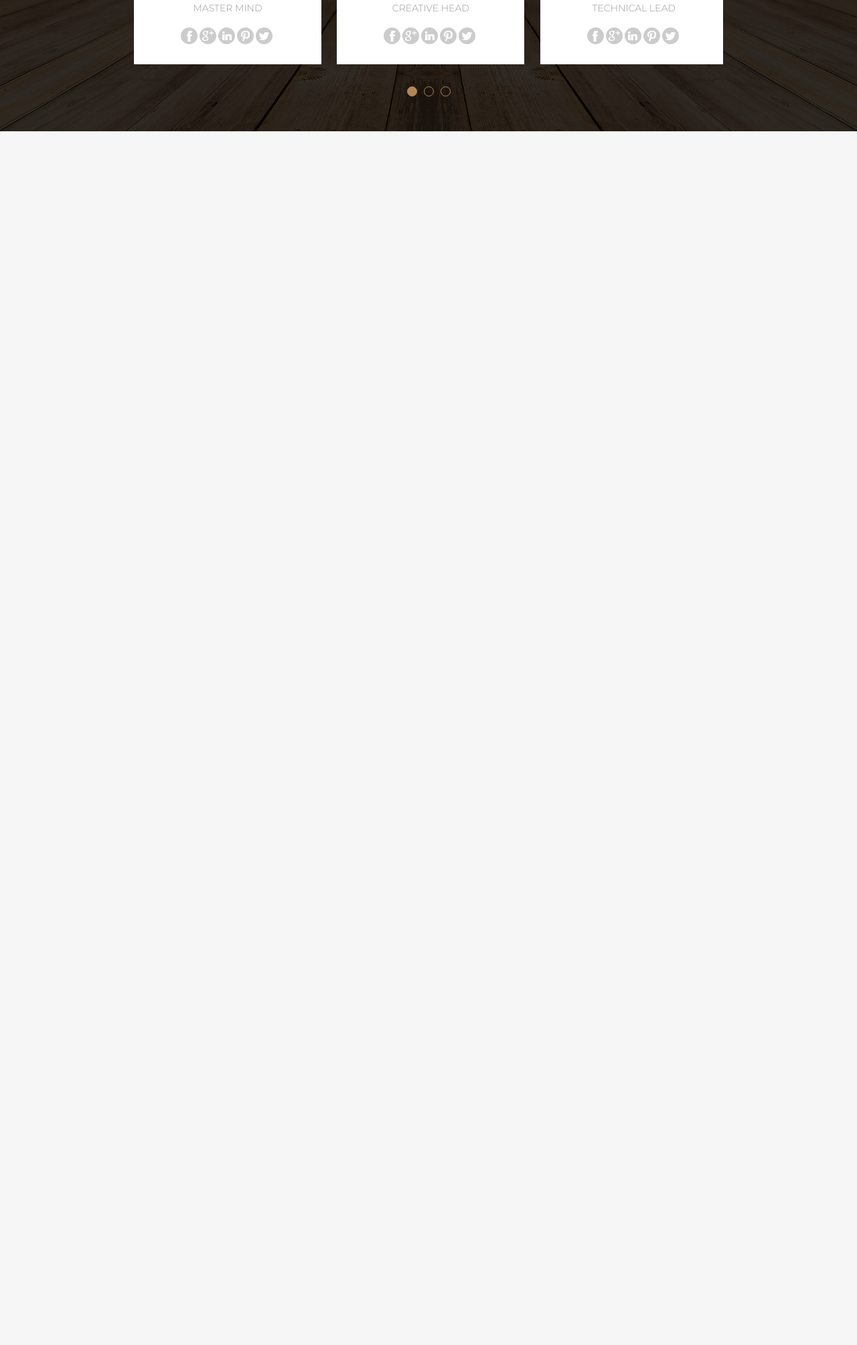
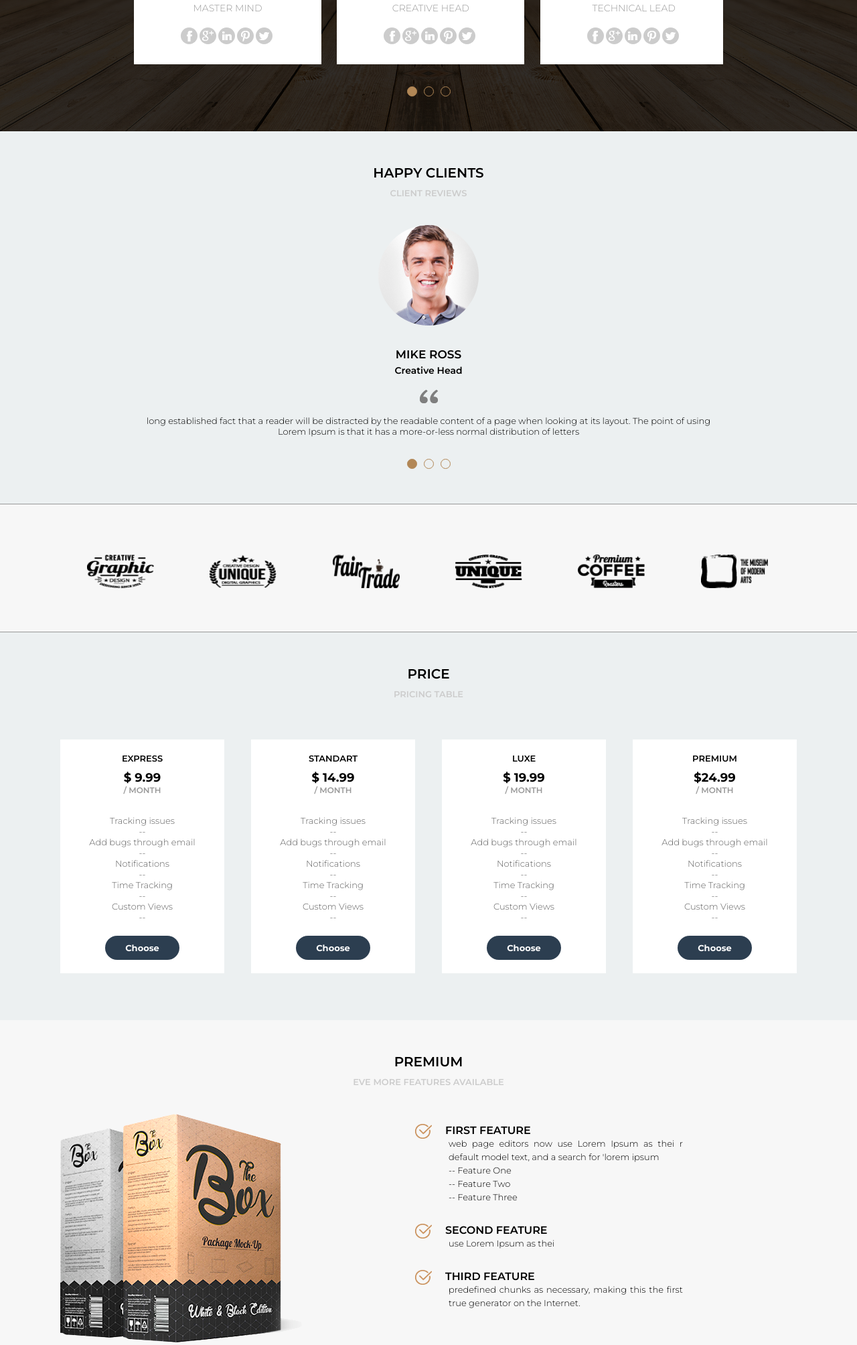
Before and after one commit to jonathanalves25/curso_pzp, a PHP site: page /home.html in a window 1280 px wide. Shown: the part 2880-4888 px from the top of the page at 67% size. Before the commit the page ends 3076 px from the top, so only its background shows below. Run offline with PHP 8.4, Linux system fonts and the light colour scheme.

Commit message:
adicionando mais sessões

```diff
--- a/awax/assets/css/style.css
+++ b/awax/assets/css/style.css
@@ -451,3 +451,368 @@ header {
 .section-team--social a:hover {
     background-color: #B28756;
 }
+
+.bg-grey {
+    width:100%;
+    padding:0;
+}
+
+.section-hclientsarea {
+    padding-top:50px;
+    padding-bottom:50px;
+    background-color:#ecf0f1;
+
+}
+
+
+.section-hclients {
+    max-width:880px;
+    margin:auto;
+    display:flex;
+    align-items:center;
+    justify-content: center;
+    text-align:center;
+    flex-direction: column;
+}
+
+.section-hclient--avatar {
+    width:150px;
+    height:auto;
+}
+
+.section-hclient--name {
+    text-transform:uppercase;
+    font-weight:600;
+    font-size:17px;
+    margin-top:30px;
+}
+
+.section-hclient--role {
+    font-size:14px;
+    color:#000;
+    font-weight:600;
+    margin-top:5px;
+}
+
+.section-hclient--avaliation {
+    margin-top:20px;
+}
+
+.section-hclient--avaliation p {
+    padding-top: 15px;
+}
+
+.section-hclients .sliders-pointers {
+    margin-top:30px;
+    width:100vw;
+    height:20px;
+    display:flex;
+    align-items:center;
+    justify-content: center;
+}
+
+.section-hclients .pointers {
+    width:15px;
+    height:15px;
+    border:1px solid #B28756;
+    border-radius:8px;
+    margin-right:5px;
+    margin-left:5px;
+    cursor:pointer;
+}
+
+.section-hclients .pointers.active {
+    background-color:#B28756;
+}
+
+.bg-border {
+    border-top: 1px solid #999;
+    border-bottom: 1px solid #999;
+}
+
+.section-partners {
+    display:flex;
+    justify-content: center;
+    align-items: center;
+    width:100%;
+    height:40px;
+    margin:auto;
+}
+
+.section-partner {
+    width:880px;
+    height:70px;
+    flex:1;
+    padding:20px;
+    margin-top:-40px;
+    margin-bottom:20px;
+
+}
+
+.section-partner img {
+    width:100px;
+    height:50px;
+    margin-right:40px;
+    margin-left:40px;
+}
+
+.section-prices {
+    display:flex;
+    max-width:1140px;
+    align-items:center;
+    justify-content:center;
+    margin:auto;
+}
+
+.section-pricearea {
+    padding:20px;
+    margin:20px;
+    width:400px;
+    text-align: center;
+    background-color:#FFF;
+}
+
+.section-pricearea--plan {
+    font-weight:600;
+    text-transform: uppercase;
+}
+
+
+.section-pricearea--value h4 {
+    font-size:18px;
+    padding-top:10px;
+}
+
+.section-pricearea--value p {
+    text-transform:uppercase;
+    font-weight:600;
+    font-size:12px;
+    color:#999;
+    padding-bottom:30px;
+}
+
+.section-pricearea--vantages {
+    color:#606060;
+}
+
+.b-price {
+    background-color:#2c3e50;
+}
+
+.b-price:hover {
+    background-color:#B28756;
+}
+
+.section-premium {
+    width:100%;
+    display:flex;
+    flex-direction:row;
+}
+
+.section-premium--image {
+    width:450px;
+    margin-left:20px;
+    margin-right:20px;
+}
+
+.section-premium--feature {
+    width:400px;
+    margin-left:60px;
+}
+
+.section-premium--feature img {
+    float:left;
+    width:45px;
+    padding-right:20px;
+}
+
+.section-premium--feature h3 {
+    font-size:16px;
+    font-weight:600;
+    margin-top:15px;
+    text-transform:uppercase;
+}
+
+.section-premium--feature p {
+    text-align: justify;
+    padding-left:50px;
+    line-height:20px;
+    margin-bottom:30px;
+}
+
+
+.section-premium--sliders {
+    display:flex;
+    align-items: center;
+    justify-content:center;
+}
+
+
+.section-premium--sliders .sliders-pointers {
+    margin-top:30px;
+    width:100vw;
+    height:20px;
+    display:flex;
+    align-items:center;
+    justify-content: center;
+}
+
+.section-premium--sliders .pointers {
+    width:15px;
+    height:15px;
+    border:1px solid #B28756;
+    border-radius:8px;
+    margin-right:5px;
+    margin-left:5px;
+    cursor:pointer;
+}
+
+.section-premium--sliders .active {
+    background-color: #B28756;
+}
+
+.section-premium--button {
+    display:flex;
+    align-items:center;
+    justify-content:center;
+}
+
+.section-facts {
+    width:100%;
+    max-width:1140px;
+    display:flex;
+    align-items: center;
+    justify-content:center;
+}
+
+.section-fact {
+    width:170px;
+    padding:0;
+    margin-right:40px;
+    margin-left:40px;
+}
+
+.section-fact:first-child {
+    margin-top:15px;
+}
+
+.section-fact h4 {
+    color:#B28756;
+    font-weight:800;
+    font-size:24px;
+    text-align:center;
+}
+
+.section-fact hr {
+    width:15px;
+    height:2px;
+    border-radius:10px;
+    margin:auto;
+    margin-top:5px;
+    margin-bottom:10px;
+}
+
+.section-fact h5 {
+    text-transform: uppercase;
+    text-align:center;
+    font-size:16px;
+}
+
+.section-fact p {
+    padding-top:15px;
+    text-align: justify;
+    font-size:12px;
+    line-height:20px;
+}
+
+.bg-grey-sharing {
+    padding:0;
+}
+
+.section-sharingarea {
+    border-top:1px solid #606060;
+    border-bottom:1px solid #606060;
+    background-color:#B28756;
+}
+
+.section-sharing {
+    width:100%;
+    margin-top:-30px;
+    margin-bottom:20px;
+    padding:0;
+    max-width:1140px;
+    display:flex;
+    align-items: center;
+    justify-content: center;
+    flex-direction:row;
+}
+
+.section-sharing--tell {
+    margin-top:10px;
+    margin-right:30px;
+}
+
+.section-sharing--tell p {
+    text-transform: uppercase;
+    font-size:14px;
+}
+
+.section-sharing--tell img {
+    margin-top:-5px;
+}
+
+.section-sharing p {
+    text-transform: uppercase;
+    font-weight:600;
+    padding-right:20px;
+    color:#2c3e50;
+    float:right;
+    cursor:pointer;
+}
+
+.section-sharing img {
+    padding-right:10px;
+    height:auto;
+}
+
+.section-sharing--medias p {
+    color:#2c3e50;
+    cursor:pointer;
+}
+
+.section-contato {
+    display:flex;
+    align-items:center;
+    justify-content:center;
+    width:100%;
+}
+
+.section-form {
+    width:620px;
+}
+
+.section-form input {
+    border:none;
+    font-size:16px;
+    background:none;
+    border-bottom:2px solid #555;
+    width:550px;
+    margin-top:30px;
+    margin-left:50px;
+}
+
+.section-form .input-name,
+.section-form .input-email {
+    width: 255px;
+}
+
+.section-form .input-email {
+    margin-left:35px;
+}
+
+.section-contato--button {
+    margin-top:30px;
+    display:flex;
+    align-items:center;
+    justify-content:center;
+}
--- a/awax/home.html
+++ b/awax/home.html
@@ -292,6 +292,255 @@
         </div>
     </section>
 
+    <section class="default light bg-grey">
+        <div class="section-hclientsarea">
+        <div class="section-title">Happy Clients</div>
+        <div class="section-desc">Client Reviews</div>
+        <div class="section-body">
+            <div class="section-hclients">
+                <div class="section-hclient">
+                    <img class="section-hclient--avatar" src="media/homem2.png">
+                    <div class="section-hclient--name">Mike Ross</div>
+                    <div class="section-hclient--role">Creative Head</div>
+                    <div class="section-hclient--avaliation">
+                        <img src="assets/images/quote.png">
+                        <p>long established fact that a reader will be distracted by the readable content of a page when looking at its layout.
+                             The point of using Lorem Ipsum is that it has a more-or-less normal distribution of letters</p>
+                    </div>
+                </div>
+                <div class="sliders-pointers">
+                    <div class="pointers active"></div>
+                    <div class="pointers"></div>
+                    <div class="pointers"></div>
+                </div>
+            </div>
+            </div>
+    </section>
+
+    <section class="default light bg-border">
+        <div class="section-title"></div>
+        <div class="section-desc"></div>
+        <div class="section-body">
+            <div class="section-partners">
+                <div class="section-partner">
+                    <img src="media/empresa1.png">
+                    <img src="media/empresa2.png">
+                    <img src="media/empresa3.png">
+                    <img src="media/empresa4.png">
+                    <img src="media/empresa5.png">
+                    <img src="media/empresa6.png">
+                </div>
+            </div>
+        </div>
+    </section>
+
+    <section class="default light bg-grey">
+        <div class="section-hclientsarea">
+        <div class="section-title">Price</div>
+        <div class="section-desc">Pricing Table</div>
+        <div class="section-body">
+            <div class="section-prices">
+                <div class="section-pricearea">
+                    <div class="section-pricearea--plan">Express</div>
+                    <div class="section-pricearea--value">
+                        <h4>$ 9.99</h4>
+                        <p>/ Month</p>
+                    </div>
+                    <div class="section-pricearea--vantages">
+                        Tracking issues <br> -- <br>
+                        Add bugs through email <br> -- <br>
+                        Notifications <br> -- <br>
+                        Time Tracking <br> -- <br>
+                        Custom Views <br> -- <br>
+                    </div>
+
+                    <a href="" class="button b-price">Choose</a>
+                </div>
+                <div class="section-pricearea">
+                    <div class="section-pricearea--plan">Standart</div>
+                    <div class="section-pricearea--value">
+                        <h4>$ 14.99</h4>
+                        <p>/ Month</p>
+                    </div>
+                    <div class="section-pricearea--vantages">
+                        Tracking issues <br> -- <br>
+                        Add bugs through email <br> -- <br>
+                        Notifications <br> -- <br>
+                        Time Tracking <br> -- <br>
+                        Custom Views <br> -- <br>
+                    </div>
+                    <a href="" class="button b-price">Choose</a>
+                </div>
+                <div class="section-pricearea">
+                    <div class="section-pricearea--plan">Luxe</div>
+                    <div class="section-pricearea--value">
+                        <h4>$ 19.99</h4>
+                        <p>/ Month</p>
+                    </div>
+                    <div class="section-pricearea--vantages">
+                        Tracking issues <br> -- <br>
+                        Add bugs through email <br> -- <br>
+                        Notifications <br> -- <br>
+                        Time Tracking <br> -- <br>
+                        Custom Views <br> -- <br>
+                    </div>
+                    <a href="" class="button b-price">Choose</a>
+                </div>
+                <div class="section-pricearea">
+                    <div class="section-pricearea--plan">Premium</div>
+                    <div class="section-pricearea--value">
+                        <h4>$24.99</h4>
+                        <p>/ Month</p>
+                    </div>
+                    <div class="section-pricearea--vantages">
+                        Tracking issues <br> -- <br>
+                        Add bugs through email <br> -- <br>
+                        Notifications <br> -- <br>
+                        Time Tracking <br> -- <br>
+                        Custom Views <br> -- <br>
+                    </div>
+                    <a href="" class="button b-price">Choose</a>
+                </div>
+            </div>
+            </div>
+    </section>
+
+    <section class="default light">
+        <div class="section-title">Premium</div>
+        <div class="section-desc">Eve more features available</div>
+        <div class="section-body">
+            <div class="section-premium">
+                <div class="section-premium--image">
+                    <img src="media/livros.png">
+                </div>
+                <div class="section-premium--features">
+                    <div class="section-premium--feature">
+                        <img src="assets/images/check.png">
+                        <h3>First feature</h3>
+                        <p>web page editors now use Lorem Ipsum as thei
+                            r default model text, and a search for 'lorem ipsum <br>
+                        -- Feature One <br>
+                        -- Feature Two <br>
+                        -- Feature Three</p>
+                    </div>
+                    <div class="section-premium--feature">
+                        <img src="assets/images/check.png">
+                        <h3>Second Feature</h3>
+                        <p>use Lorem Ipsum as thei</p>
+                    </div>
+                    <div class="section-premium--feature">
+                        <img src="assets/images/check.png">
+                        <h3>Third Feature</h3>
+                        <p>predefined chunks as necessary, making this
+                            the first true generator on the Internet.</p>
+                    </div>
+                </div>
+            </div>
+                <div class="section-premium--sliders">
+                    <div class="sliders-pointers">
+                        <div class="pointers active"></div>
+                        <div class="pointers"></div>
+                        <div class="pointers"></div>
+                    </div>
+                </div>
+                <div class="section-premium--button">
+                    <a href="" class="button">GET IN TOUCH</a>
+                </div>
+        </div>
+    </section>
+
+    <section class="default dark">
+        <div class="section-title">Some Facts</div>
+        <div class="section-desc">About Our Works</div>
+        <div class="section-body">
+            <div class="section-facts">
+                <div class="section-fact">
+                    <h4>1000</h4>
+                    <hr>
+                    <h5>Design Projects<br> Released</h5>
+                    <p>Lorem Ipsum has been the industry's
+                       standard dummy</p>
+                </div>
+                <div class="section-fact">
+                    <h4>900</h4>
+                    <hr>
+                    <h5>Photos</h5>
+                    <p>Lorem Ipsum has been the industry's
+                       standard dummy</p>
+                </div>
+                <div class="section-fact">
+                    <h4>500</h4>
+                    <hr>
+                    <h5>Marketing ideas</h5>
+                    <p>Lorem Ipsum has been the industry's
+                       standard dummy</p>
+                </div>
+                <div class="section-fact">
+                    <h4>100</h4>
+                    <hr>
+                    <h5>Exhibitions</h5>
+                    <p>Lorem Ipsum has been the industry's
+                       standard dummy</p>
+                </div>
+            </div>
+        </div>
+    </section>
+
+    <section class="default light bg-grey-sharing">
+        <div class="section-sharingarea">
+        <div class="section-title"></div>
+        <div class="section-desc"></div>
+            <div class="section-body">
+                <div class="section-sharing">
+                    <div class="section-sharing--tell">
+                        <img src="assets/images/share.png">
+                        <p>Tell About Us</p>
+                    </div>
+                    <div class="section-sharing--medias">
+                        <img src ="assets/images/twitter.png">
+                        <p>152</p>
+                    </div>
+                    <div class="section-sharing--medias">
+                        <img src ="assets/images/linkedin.png">
+                        <p>45</p>
+                    </div>
+                    <div class="section-sharing--medias">
+                        <img src ="assets/images/facebook.png">
+                        <p>232</p>
+                    </div>
+                    <div class="section-sharing--medias">
+                        <img src ="assets/images/googleplus.png">
+                        <p>89</p>
+                    </div>
+                    <div class="section-sharing--medias">
+                        <img src ="assets/images/pinterest.png">
+                        <p>23</p>
+                    </div>
+                </div>
+            </div>
+        </div>
+    </section>
+
+    <section class="default light">
+        <div class="section-title">CONTACT US</div>
+        <div class="section-desc">OUR AGENCY LOCATED IN MELBOURNE. AUSTRALIA</div>
+        <div class="section-body">
+            <div class="section-contato">
+                <div class="section-form">
+                    <form>
+                        <input class="input-name" name="nome" type="text" placeholder="NAME">
+                        <input class="input-email" name="email" type="email" placeholder="EMAIL"><br>
+                        <input type="text" name="subject" placeholder="SUBJECT"><br><br>
+                        <input type="text" name="message" placeholder="MESSAGE">
+                    </form>
+                </div>
+            </div>
+            <div class="section-contato--button">
+                <a href="" class="button">SEND MESSAGE</a>
+            </div>
+        </div>
+    </section>
+
 </main>
 <footer>
 
```
